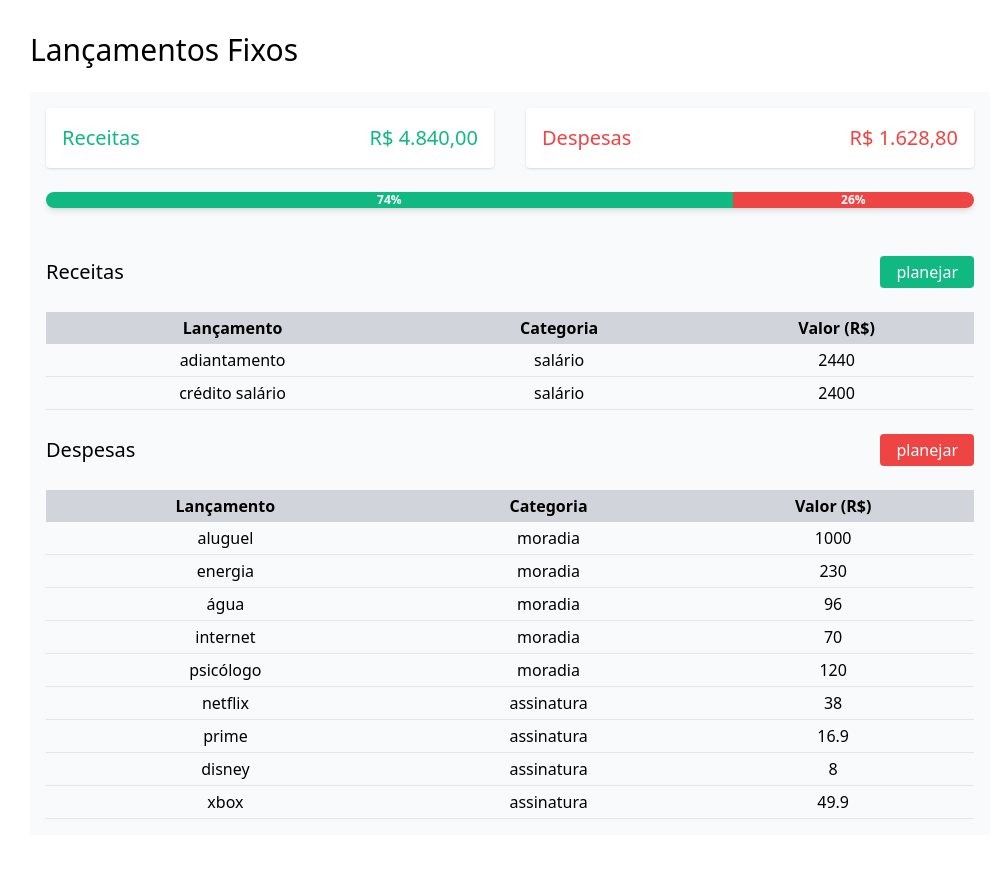
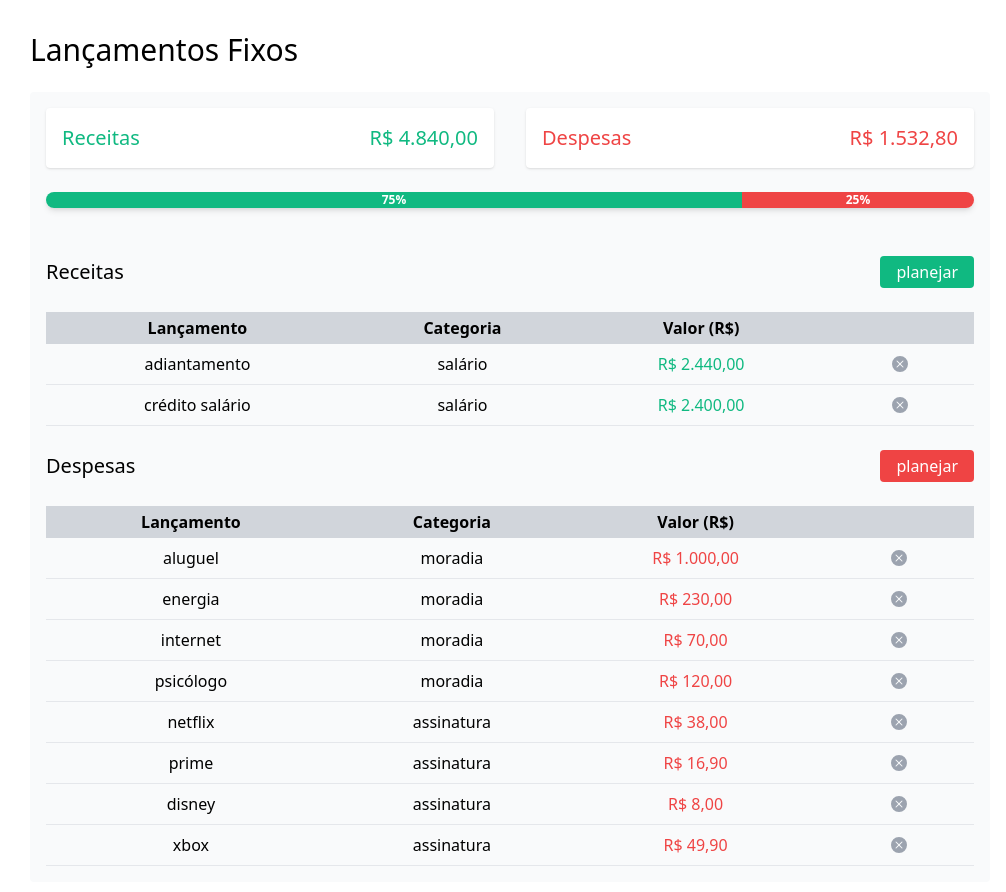
Before and after one commit to josecarlosmonteiro/finplan-lite-web, a Next.js app: page /lancamentos/fixos in a window 1280 px wide. Shown: the top 892 px of the page, without its empty margins (130-1136 px from the left). Before the commit the page ends 867 px from the top, so only its background shows below. Built offline with nearby package versions, Linux system fonts and the light colour scheme; data requests are answered from the project's data file.

Commit message:
feat: formatação de células + estilo de células + remover item.

```diff
--- a/src/components/Releases/FixedReleases/ReleasesTablePresentations.tsx
+++ b/src/components/Releases/FixedReleases/ReleasesTablePresentations.tsx
@@ -1,6 +1,7 @@
 'use client';
 
 import { useContext, useState } from "react";
+import { BsXCircleFill } from 'react-icons/bs';
 
 import { ColumnDef, Table } from "../../shared/Table";
 import { Typography } from "../../shared/Typography";
@@ -10,18 +11,12 @@ import { AddReleaseForm } from "../AddReleaseForm";
 import { ReleaseProps } from "@/src/types/Releases";
 import { FixedReleasesContext } from "@/src/providers/FixedReleasesProvider";
 import { filterByProp } from "@/src/utils/lists";
-import { fixedReleaseService } from "@/src/services/fixedReleases";
 import { ReleaseVisualBalance } from "../ReleaseVisualBalance";
 import { useRelease } from "@/src/hooks/useRelease";
-
-const columns: ColumnDef<ReleaseProps>[] = [
-  { accessKey: 'title', header: 'Lançamento' },
-  { accessKey: 'category', header: 'Categoria' },
-  { accessKey: 'value', header: 'Valor (R$)' },
-];
+import { currency } from "@/src/utils/formats";
 
 export function ReleasesTablePresentations({ type }: { type: 'in' | 'out' }) {
-  const { releases, addItem } = useContext(FixedReleasesContext);
+  const { releases, addItem, removeItem } = useContext(FixedReleasesContext);
   const { totalRevenues, totalExpenses } = useRelease(releases);
 
   const [modalStatus, setModalStatus] = useState<boolean>(false);
@@ -44,6 +39,21 @@ export function ReleasesTablePresentations({ type }: { type: 'in' | 'out' }) {
   }
 
   const { title, bgColor } = dataByType();
+
+  const columns: ColumnDef<ReleaseProps>[] = [
+    { accessKey: 'title', header: 'Lançamento' },
+    { accessKey: 'category', header: 'Categoria' },
+    { accessKey: 'value', header: 'Valor (R$)', formatFn: currency, cellStyle: type === 'in' ? 'text-emerald-500' : 'text-red-500' },
+    {
+      accessKey: 'id', header: '', cell: info => (
+        <Button
+          className="text-gray-400"
+          onClick={() => removeItem(info.id)}>
+          <BsXCircleFill />
+        </Button>
+      )
+    },
+  ];
 
   return (
     <div>
--- a/src/components/shared/Table/index.tsx
+++ b/src/components/shared/Table/index.tsx
@@ -1,6 +1,11 @@
+import { ReactNode } from "react";
+
 export interface ColumnDef<T> {
   accessKey: keyof T;
   header?: string;
+  formatFn?: (data: any) => string | number;
+  cell?: (info: T) => ReactNode;
+  cellStyle?: string;
 }
 
 interface Props<T> {
@@ -32,8 +37,17 @@ export function Table<T>({ columns, data }: Props<T>) {
                 columns.map((col, indexCol) => (
                   <td
                     key={`data_${indexRow}_${indexCol}`}
-                    className="p-1 border-b">
-                    {row[col.accessKey] as string}
+                    className={`p-1 border-b ${col.cellStyle}`}>
+                    {
+                      col.cell
+                        ? col.cell(row)
+                        : <>
+                          {col.formatFn
+                            ? col.formatFn(row[col.accessKey])
+                            : row[col.accessKey]
+                          }
+                        </>
+                    }
                   </td>
                 ))
               }
--- a/src/database/db.json
+++ b/src/database/db.json
@@ -38,13 +38,6 @@
       "category": "moradia",
       "title": "energia",
       "value": 230,
-      "type": "out"
-    },
-    {
-      "id": "44b5",
-      "category": "moradia",
-      "title": "água",
-      "value": 96,
       "type": "out"
     },
     {
--- a/src/providers/FixedReleasesProvider.tsx
+++ b/src/providers/FixedReleasesProvider.tsx
@@ -7,6 +7,7 @@ import { fixedReleaseService } from "../services/fixedReleases";
 type FixedReleaseProps = {
   releases: ReleaseProps[];
   addItem: (payload: Omit<ReleaseProps, 'id'>) => void;
+  removeItem: (id: string) => void;
 }
 
 type Props = {
@@ -28,9 +29,15 @@ export function FixedReleasesProvider({ initialData, children }: Props) {
     }
   }
 
+  const removeItem = async (id: string) => {
+    await fixedReleaseService.remove(id);
+    setReleases(state => state.filter(el => el.id !== id));
+  }
+
   const context: FixedReleaseProps = {
     releases,
     addItem,
+    removeItem,
   };
 
   return (
--- a/src/services/fixedReleases.ts
+++ b/src/services/fixedReleases.ts
@@ -1,9 +1,11 @@
 import { ReleaseProps } from "../types/Releases";
 import { api } from "./api";
 
+const url = "fixed-releases";
+
 async function findAll() {
   try {
-    const { data } = await api.get("fixed-releases");
+    const { data } = await api.get(url);
     return data;
   } catch (error: any) {
     console.error(error.message);
@@ -12,7 +14,7 @@ async function findAll() {
 
 async function create(payload: Omit<ReleaseProps, "id">) {
   try {
-    const { data } = await api.post("fixed-releases", payload);
+    const { data } = await api.post(url, payload);
     return data;
   } catch (error) {
     alert("Erro ao cadastrar lançamento fixo...");
@@ -20,7 +22,17 @@ async function create(payload: Omit<ReleaseProps, "id">) {
   }
 }
 
+async function remove(id: string) {
+  try {
+    await api.delete(`${url}/${id}`);
+  } catch (error) {
+    alert("Erro ao remover lançamento fixo...");
+    console.error(error);
+  }
+}
+
 export const fixedReleaseService = {
   findAll,
   create,
+  remove,
 };
```
